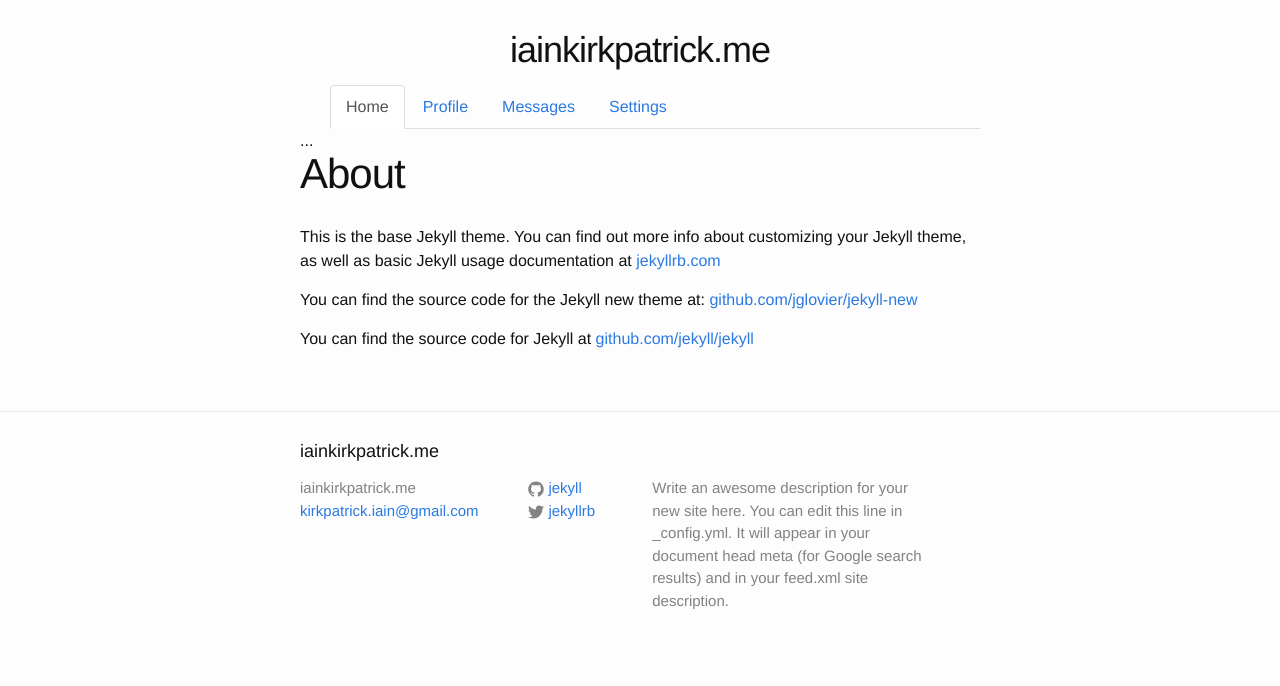
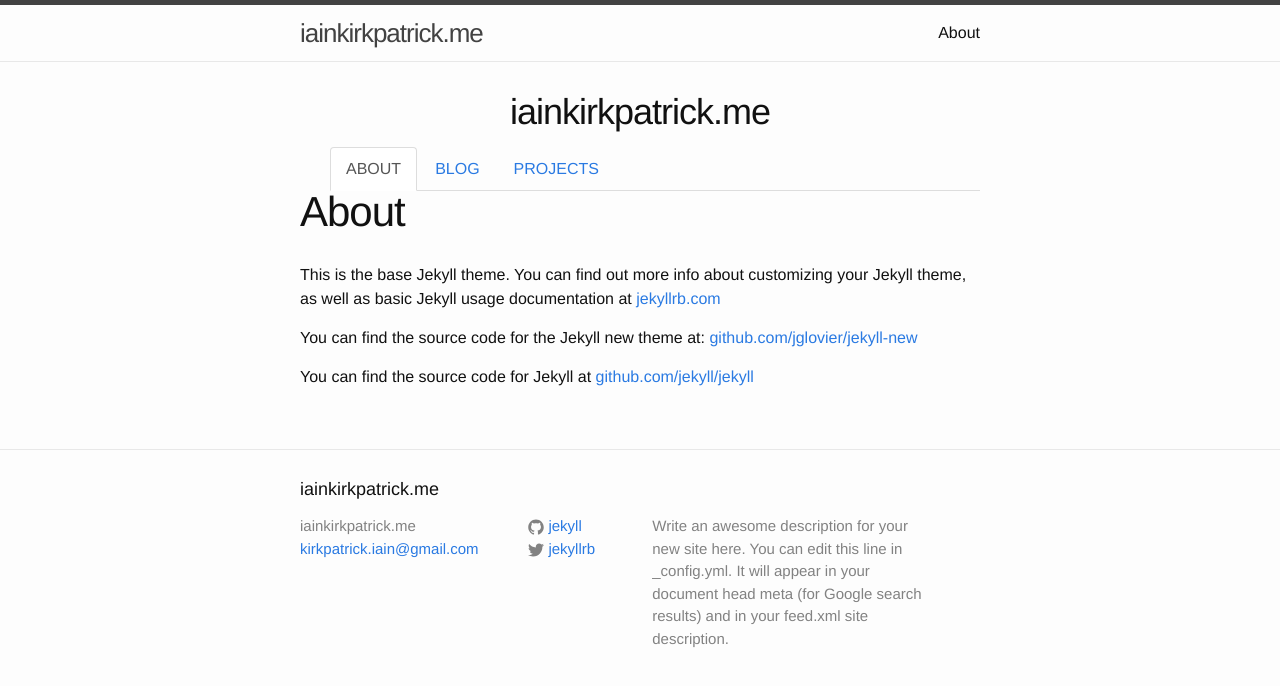
Before and after one commit to iainkirkpatrick/iainkirkpatrick.com, a Jekyll site: the page built from about.md, in a window 1280 px wide. Shown: the top 686 px of the page. Built offline with Jekyll 4.4.1, drawn with Linux system fonts in a browser that asks for light colours; nearby versions of some CDN libraries; a script that is not in the unit is left out.

Commit message:
mroe basic tabs

```diff
--- a/_includes/head.html
+++ b/_includes/head.html
@@ -21,4 +21,5 @@
   <script src="https://cdnjs.cloudflare.com/ajax/libs/d3/3.5.5/d3.min.js"></script>
   <script src="https://cdnjs.cloudflare.com/ajax/libs/topojson/1.6.19/topojson.min.js"></script>
   <script src="js/globe.js"></script>
+  <!-- // <script src="js/navTabs.js"></script> -->
 </head>
--- a/_layouts/default.html
+++ b/_layouts/default.html
@@ -4,7 +4,7 @@
   {% include head.html %}
 
   <body>
-
+  {% include header.html %}
     <div class="page-content">
 
       <div class="globe wrapper"></div>
@@ -21,22 +21,23 @@
           </ul> -->
 
           <!-- Nav tabs -->
-          <ul class="nav nav-tabs" role="tablist">
-            <li role="presentation" class="active"><a href="#home" aria-controls="home" role="tab" data-toggle="tab">Home</a></li>
-            <li role="presentation"><a href="#profile" aria-controls="profile" role="tab" data-toggle="tab">Profile</a></li>
-            <li role="presentation"><a href="#messages" aria-controls="messages" role="tab" data-toggle="tab">Messages</a></li>
-            <li role="presentation"><a href="#settings" aria-controls="settings" role="tab" data-toggle="tab">Settings</a></li>
+          <ul id="navTabs" class="nav nav-tabs" role="tablist">
+            <li role="presentation" class="active"><a href="#about" aria-controls="about" role="tab" data-toggle="tab">ABOUT</a></li>
+            <li role="presentation"><a href="#blog" aria-controls="blog" role="tab" data-toggle="tab">BLOG</a></li>
+            <li role="presentation"><a href="#projects" aria-controls="projects" role="tab" data-toggle="tab">PROJECTS</a></li>
           </ul>
 
           <!-- Tab panes -->
           <div class="tab-content">
-            <div role="tabpanel" class="tab-pane fade in active" id="home">...</div>
-            <div role="tabpanel" class="tab-pane fade" id="profile">...</div>
-            <div role="tabpanel" class="tab-pane fade" id="messages">...</div>
-            <div role="tabpanel" class="tab-pane fade" id="settings">...</div>
+            <div role="tabpanel" class="tab-pane fade in active" id="about">
+              {{ content }}
+            </div>
+            <div role="tabpanel" class="tab-pane fade" id="blog">
+              {% include footer.html %}
+            </div>
+            <div role="tabpanel" class="tab-pane fade" id="projects">...</div>
           </div>
         </div>
-        {{ content }}
       </div>
     </div>
 
```
Also changed, not shown: js/navTabs.js (+7 -4 lines).
